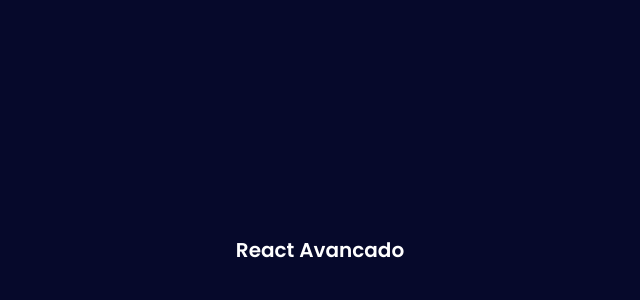
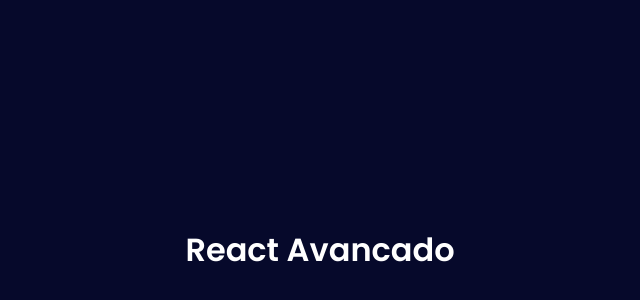
Before and after one commit to assoares383/wongames-client, a Next.js app: page / in a window 1280 px wide. Shown: the part 150-450 px from the top of the page, without its empty margins (320-960 px from the left). Built offline with nearby package versions, Linux system fonts and the light colour scheme.

Commit message:
feat: configurando themeprovider e suporte do typescript com declaration file

```diff
--- a/src/styles/global.ts
+++ b/src/styles/global.ts
@@ -1,6 +1,6 @@
 'use client'
 
-import { createGlobalStyle } from 'styled-components'
+import { createGlobalStyle, css } from 'styled-components'
 
 const GlobalStyles = createGlobalStyle`
     @font-face {
@@ -36,18 +36,23 @@ const GlobalStyles = createGlobalStyle`
     box-sizing: border-box;
   }
 
+  ${({ theme }) => css`
     html {
       // 1 rem = 10px => 10/16px = 62.5% (1.4rem = 14px)
       font-size: 62.5%;
     }
 
-  html, body, #__next {
+    html,
+    body,
+    #__next {
       height: 100%;
     }
 
     body {
-    font-family: 'Poppins', -apple-system, BlinkMacSystemFont, 'Segoe UI', Roboto, Oxigen, Ubuntu, Cantarell, 'Open Sans', 'Helvetica Neue', sans-serif;
+      font-family: ${theme.font.family};
+      font-size: ${theme.font.sizes.medium};
     }
+  `}
 `
 
 export default GlobalStyles
```
Also changed, not shown: styled-components.d.ts (added, +9 -0 lines), 1 other file (tests, documents, lock files or other folders). Lines whose indentation alone changed are shown as unchanged.
